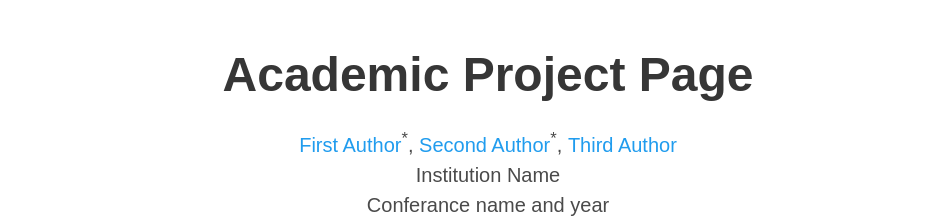
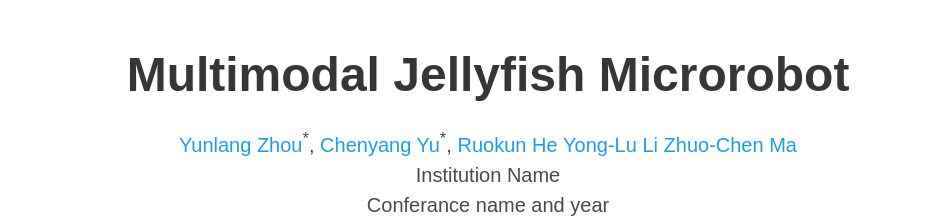
Before and after one commit to zyl-hub/multimodal-jellyfish-microrobot, a plain HTML site: page index.html in a window 1280 px wide. Shown: the top 224 px of the page, without its empty margins (152-1095 px from the left). Drawn offline with nearby package versions, Linux system fonts and the light colour scheme; some icons are missing; a web font is replaced by a local one.

Commit message:
add abstract

```diff
--- a/index.html
+++ b/index.html
@@ -24,8 +24,7 @@
   <meta name="viewport" content="width=device-width, initial-scale=1">
 
 
-  <title>Reinforcement Learning-Based Motion Control and Multimodal Path
-    Planning of Jellyfish Millirobots</title>
+  <title>Multimodal Jellyfish Microrobot</title>
   <link rel="icon" type="image/x-icon" href="static/images/favicon.ico">
   <link href="https://fonts.googleapis.com/css?family=Google+Sans|Noto+Sans|Castoro"
   rel="stylesheet">
@@ -53,15 +52,21 @@
       <div class="container is-max-desktop">
         <div class="columns is-centered">
           <div class="column has-text-centered">
-            <h1 class="title is-1 publication-title">Academic Project Page</h1>
+            <h1 class="title is-1 publication-title">Multimodal Jellyfish Microrobot</h1>
             <div class="is-size-5 publication-authors">
               <!-- Paper authors -->
+              <!-- <span class="author-block">
+                <a href="FIRST AUTHOR PERSONAL LINK" target="_blank">Yunlang Zhou</a><sup>*</sup>,</span> -->
               <span class="author-block">
-                <a href="FIRST AUTHOR PERSONAL LINK" target="_blank">First Author</a><sup>*</sup>,</span>
+                <a>Yunlang Zhou</a><sup>*</sup>,</span>
                 <span class="author-block">
-                  <a href="SECOND AUTHOR PERSONAL LINK" target="_blank">Second Author</a><sup>*</sup>,</span>
+                  <a>Chenyang Yu</a><sup>*</sup>,</span>
                   <span class="author-block">
-                    <a href="THIRD AUTHOR PERSONAL LINK" target="_blank">Third Author</a>
+                    <a>Ruokun He</a>
+                    <span class="author-block">
+                      <a>Yong-Lu Li</a>
+                      <span class="author-block">
+                        <a>Zhuo-Chen Ma</a>
                   </span>
                   </div>
 
@@ -149,7 +154,7 @@
         <h2 class="title is-3">Abstract</h2>
         <div class="content has-text-justified">
           <p>
-            Lorem ipsum dolor sit amet, consectetur adipiscing elit. Proin ullamcorper tellus sed ante aliquam tempus. Etiam porttitor urna feugiat nibh elementum, et tempor dolor mattis. Donec accumsan enim augue, a vulputate nisi sodales sit amet. Proin bibendum ex eget mauris cursus euismod nec et nibh. Maecenas ac gravida ante, nec cursus dui. Vivamus purus nibh, placerat ac purus eget, sagittis vestibulum metus. Sed vestibulum bibendum lectus gravida commodo. Pellentesque auctor leo vitae sagittis suscipit.
+            Microrobots hold great potential for cutting-edge applications in targeted drug delivery and non-invasive diagnostics. Among them, the magnetic soft flapping wing microrobots (e.g., jellyfish-inspired millirobots) demonstrate excellent flexibility, safety, and adaptability across a wide range of Reynolds number regimes. However, due to the highly nonlinear nature of its environmental interaction model, motion control of the jellyfish millirobots remains a significant challenge. In this work, we employ a learning-based control framework and achieve model-free motion control for a 3mm-long jellyfish millirobot through reinforcement learning and a Sim-to-Real approach. Additionally, we design a tri-modal input path planning pipeline supporting text, image, and point cloud inputs in this framework. The system achieves 98\% success rate in obstacle avoidance and a maximum positioning error of 0.26 body lengths during target hovering. The framework's model-free nature provides strong generalizability for controlling diverse magnetic microrobotic systems, overcoming traditional limitations imposed by complex physics-based modeling. Furthermore, the multimodal planning interface bridges natural communication modalities with microrobotic control, significantly enhancing operational accessibility for various applications.
           </p>
         </div>
       </div>
```
